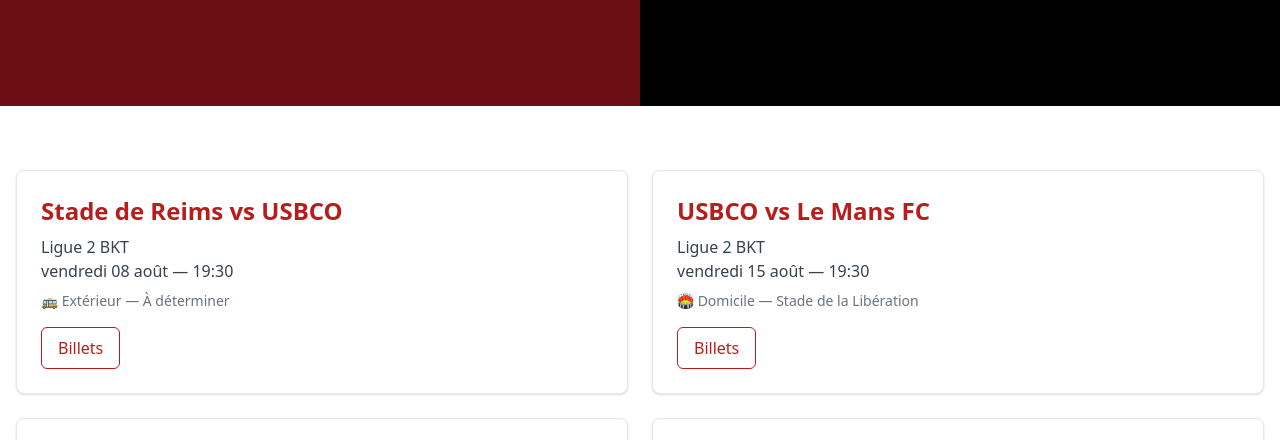
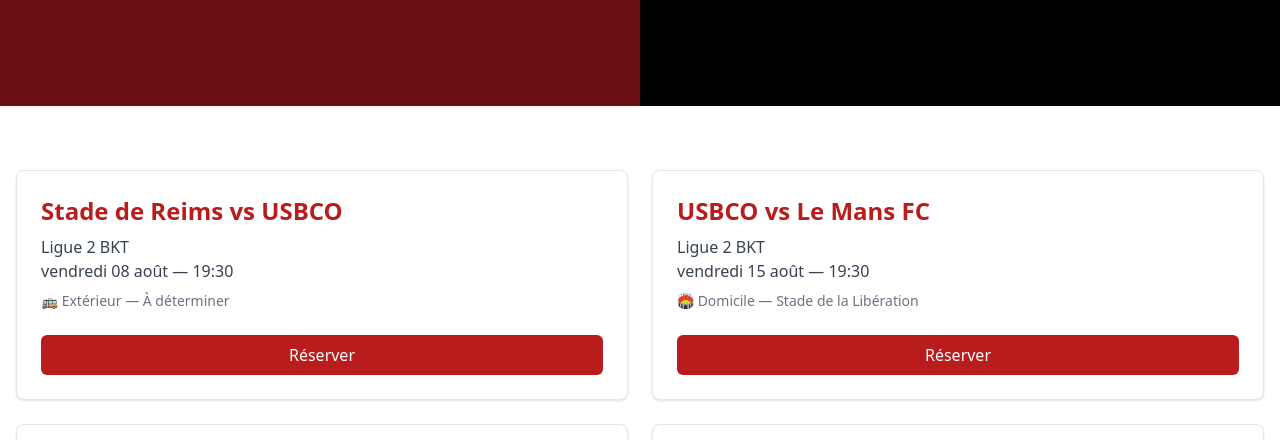
Before and after one commit to dydyduvauchelle-hue/usbco-site, a plain HTML site: page matchs.html in a window 1280 px wide. Shown: the part 287-727 px from the top of the page. Drawn offline with nearby package versions, Linux system fonts and the light colour scheme.

Commit message:
Update matchs.html

```diff
--- a/matchs.html
+++ b/matchs.html
@@ -56,40 +56,46 @@
   async function loadAllFixtures() {
     try {
       const res = await fetch('./assets/fixtures.json', { cache: 'no-store' });
-      const fixtures = await res.json();
+      const raw = await res.json();
 
-      const items = (fixtures || []).map(m => {
-        const dateISO = m.dateISO || (m.date && m.time ? `${m.date}T${m.time}:00` : null);
-        return {
+      const fixtures = (raw || []).map(m => ({
         id: m.id,
-          dateISO,
-          comp:   m.comp || 'Ligue 2 BKT',
-          home:   m.home === true,
+        dateISO: m.dateISO || (m.date && m.time ? `${m.date}T${m.time}:00` : null),
+        comp: m.comp || 'Ligue 2 BKT',
+        home: m.home === true,
         opponent: m.opponent || 'À venir',
-          venue:  m.venue || (m.home ? 'Stade de la Libération' : 'À déterminer')
-        };
-      }).filter(m => m.dateISO)
+        venue: m.venue || (m.home ? 'Stade de la Libération' : 'À déterminer')
+      }))
+      .filter(m => m.dateISO)
       .sort((a,b) => new Date(a.dateISO) - new Date(b.dateISO));
 
       const grid = document.getElementById("matches-grid");
-      grid.innerHTML = items.map(m => {
+
+      if (!fixtures.length) {
+        grid.innerHTML = `<div class="text-gray-500">Calendrier à venir…</div>`;
+        return;
+      }
+
+      grid.innerHTML = fixtures.map(m => {
         const d = new Date(m.dateISO);
         const dateStr = d.toLocaleDateString('fr-FR',{weekday:'long', day:'2-digit', month:'long'});
         const timeStr = d.toLocaleTimeString('fr-FR',{hour:'2-digit', minute:'2-digit'});
         const title = m.home ? `USBCO vs ${m.opponent}` : `${m.opponent} vs USBCO`;
 
         return `
-          <div class="border rounded-lg p-6 shadow hover:shadow-lg transition bg-white">
+          <div class="border rounded-lg p-6 shadow hover:shadow-lg transition bg-white flex flex-col justify-between">
+            <div>
               <h2 class="text-2xl font-bold text-red-700 mb-2">${title}</h2>
               <p class="text-gray-700">${m.comp}</p>
               <p class="text-gray-700">${dateStr} — ${timeStr}</p>
               <p class="text-sm text-gray-500 mt-2">${m.home ? "🏟️ Domicile" : "🚌 Extérieur"} — ${m.venue}</p>
+            </div>
             <a href="billetterie.html?match=${m.id}"
-               class="inline-block mt-4 px-4 py-2 rounded-md border border-red-700 text-red-700 hover:bg-red-700 hover:text-white">
-               Billets
+               class="mt-6 inline-block text-center px-4 py-2 rounded-md bg-red-700 text-white hover:bg-red-800 transition">
+               Réserver
             </a>
           </div>`;
-      }).join("") || `<div class="text-gray-500">Calendrier à venir…</div>`;
+      }).join("");
     } catch (e) {
       console.error(e);
       document.getElementById("matches-grid").innerHTML = `<div class="text-gray-500">Calendrier à venir…</div>`;
```
Lines whose indentation alone changed are shown as unchanged.
